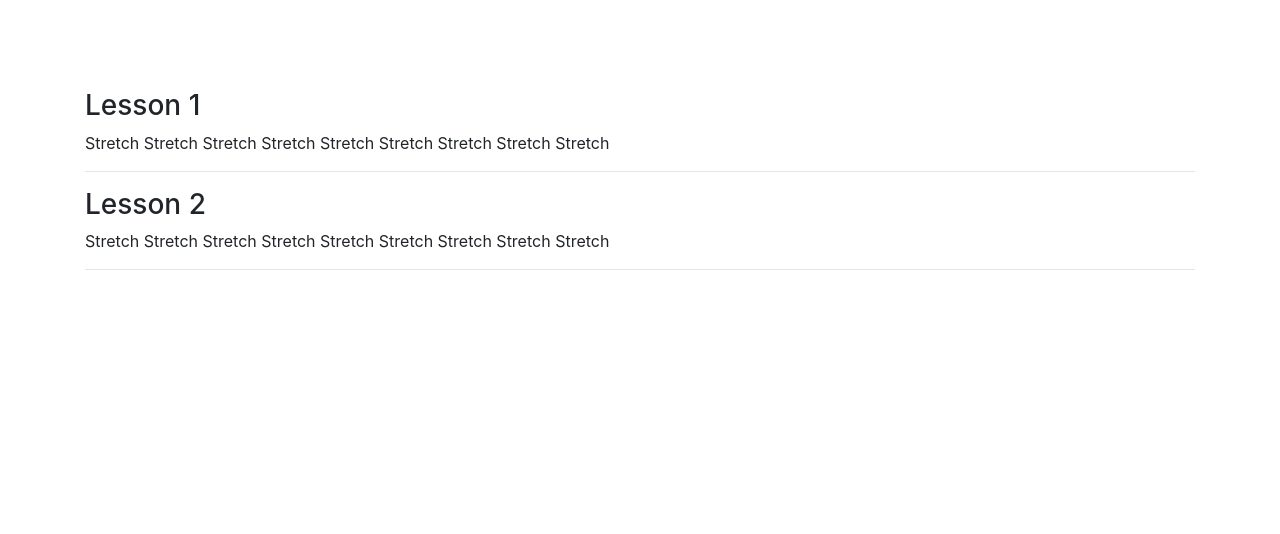
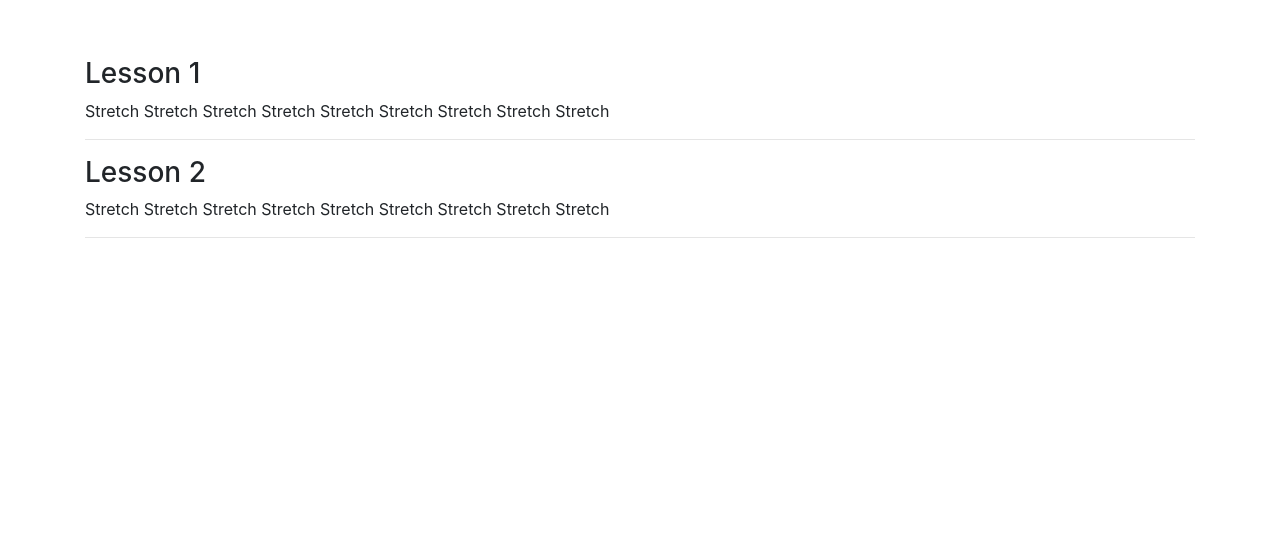
Before and after one commit to AlvaroEtxague/yoga-app, a Django app: template templates/courses/contents.html in a window 1280 px wide. Shown: the part 210-744 px from the top of the page. Run offline with Django 3.2, Linux system fonts and the light colour scheme; the template is opened without the code that fills it, so the values that code supplies are empty; some libraries are stand-ins or nearby versions.

Commit message:
Padding for content

```diff
--- a/templates/courses/contents.html
+++ b/templates/courses/contents.html
@@ -35,7 +35,7 @@
     {% include 'components/messages.html' %}
 
     <!-- Listing -->
-    <section id="course" class="py-2">
+    <section id="course" class="px-3">
             <div class="container">
                 <div class="row">
                     <strong>
@@ -46,7 +46,7 @@
     </section>
 
     <!-- Description -->
-    <section id="course" class="py-2">
+    <section id="course" class="px-3">
             <div class="container">
                 <div class="row">
                         {{ course.description }}
```
